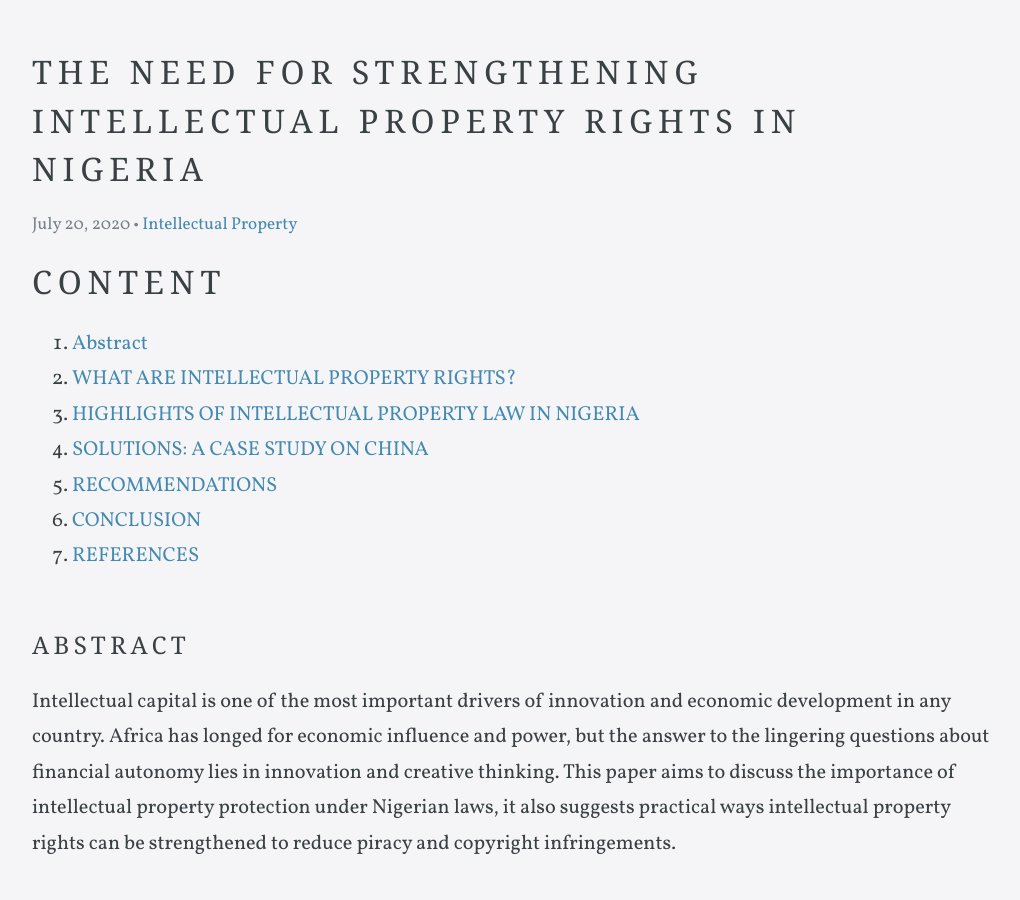
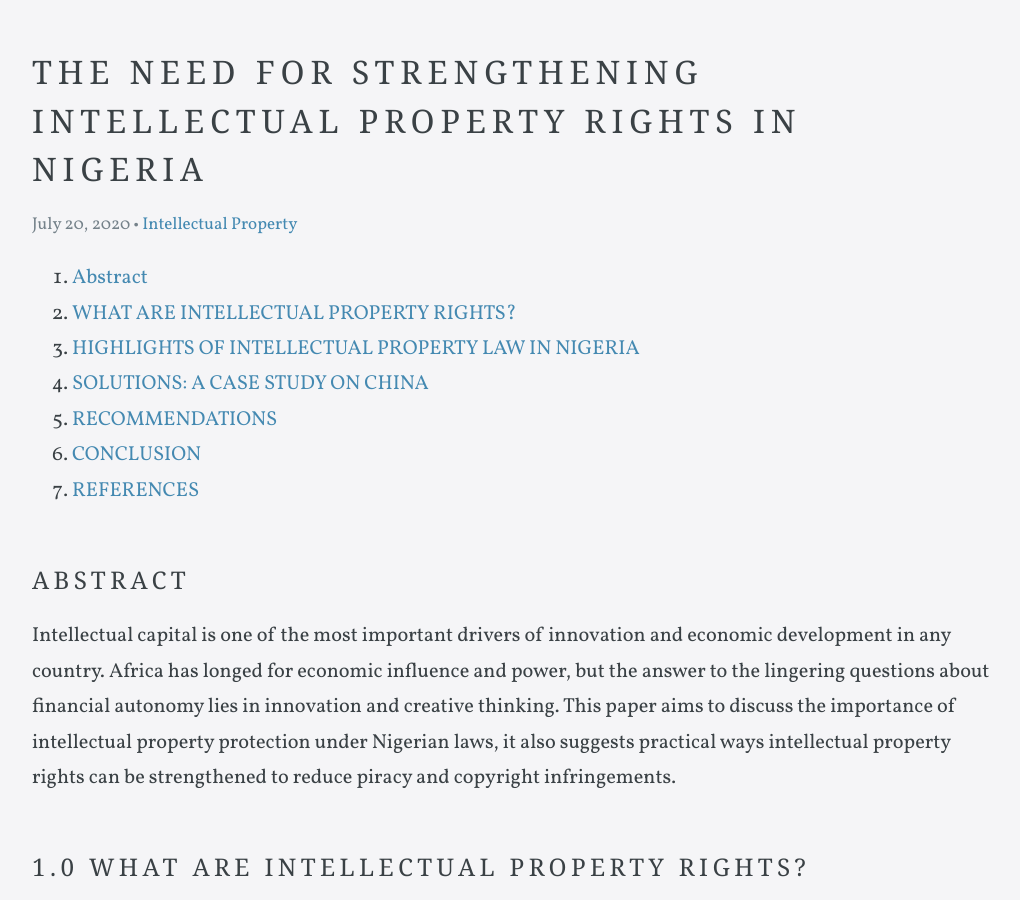
Before and after one commit to Holmlegal/holmlegalng.com, a Jekyll site: the page built from _posts/2020-07-21-strengthening-intellectual-property-rights.md, in a window 1280 px wide and 900 px high, scrolled down 452 px. Shown: the whole window, without its empty margins (128-1148 px from the left). Built offline with Jekyll 4.4.1, drawn with Linux system fonts in a browser that asks for light colours; some web fonts are replaced.

Commit message:
remove content

```diff
--- a/_posts/2020-07-21-strengthening-intellectual-property-rights.md
+++ b/_posts/2020-07-21-strengthening-intellectual-property-rights.md
@@ -7,8 +7,6 @@ content_creator_member: ololade-oloniyo
 image: "/images/strengthen_intellect_prop.jpg"
 large_header: false
 ---
-
-## Content
 
 1. [Abstract](#abstract)
 1. [WHAT ARE INTELLECTUAL PROPERTY RIGHTS?](#10-what-are-intellectual-property-rights)
```
